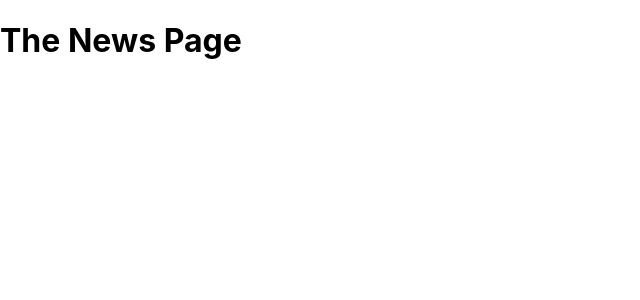
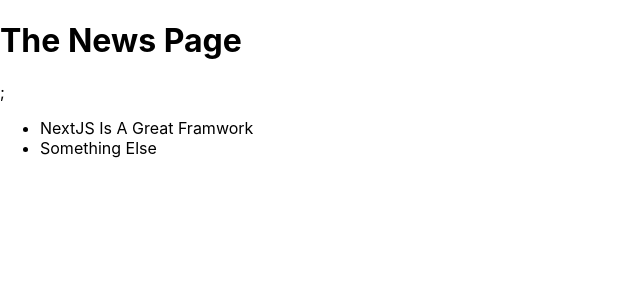
Before and after one commit to jeongsangtae/react-complete-training-nextjs, a Next.js app: page /news in a window 1280 px wide. Shown: the top 300 px of the page, without its empty margins (0-640 px from the left). Built offline with nearby package versions, Linux system fonts and the light colour scheme.

Commit message:
React Complete Training NextJS - Linking between pages (news/index.js edit)

```diff
--- a/pages/news/index.js
+++ b/pages/news/index.js
@@ -1,7 +1,20 @@
 // my-domain.com/news
+import Link from "next/link";
 
 const NewsPage = () => {
-  return <h1>The News Page</h1>;
+  return (
+    <>
+      <h1>The News Page</h1>;
+      <ul>
+        <li>
+          <Link href="/news/nextjs-is-a-great-framework">
+            NextJS Is A Great Framwork
+          </Link>
+        </li>
+        <li>Something Else</li>
+      </ul>
+    </>
+  );
 };
 
 export default NewsPage;
```
